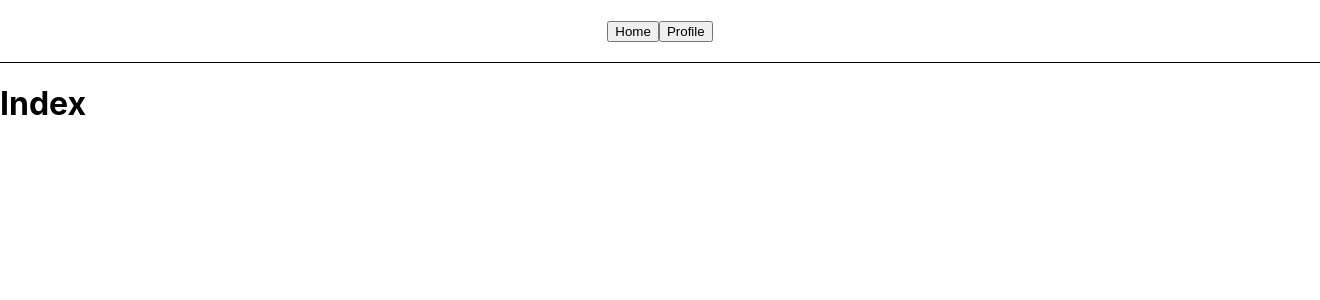
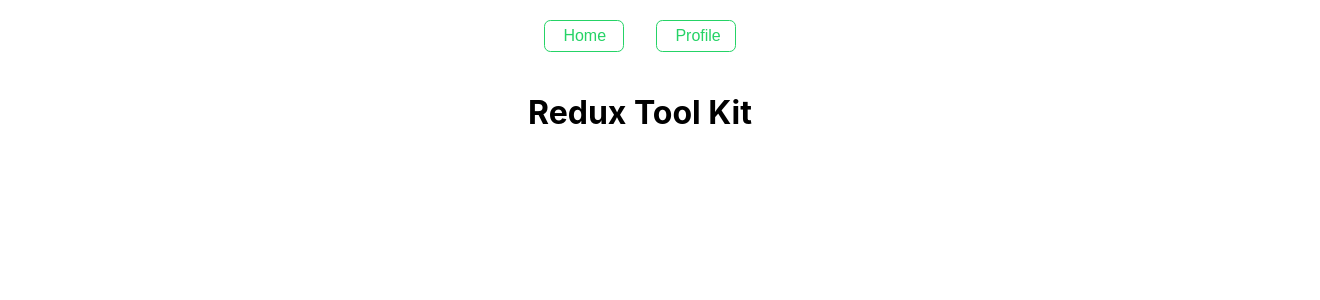
Before and after one commit to AriAgress/redux-toolkit, a React (Create React App) app: page / in a window 1280 px wide. Shown: the top 300 px of the page, 1320 px wide, since content can reach past the window. Built offline with nearby package versions, Linux system fonts and the light colour scheme.

Commit message:
Add(App.css): Styled home/profil button

```diff
--- a/package.json
+++ b/package.json
@@ -9,6 +9,7 @@
     "@testing-library/user-event": "^13.5.0",
     "react": "^18.2.0",
     "react-dom": "^18.2.0",
+    "react-icons": "^4.4.0",
     "react-redux": "^8.0.2",
     "react-scripts": "5.0.1",
     "web-vitals": "^2.1.4"
--- a/src/App.css
+++ b/src/App.css
@@ -1,26 +1,103 @@
-.header {
-  padding: 20px;
-  border-bottom: solid 1px black;
+.app {
+  width: min(100% - 2rem, 960px);
+  margin-inline: auto;
+}
+
+/* Header */
+
+.header-button {
+  background-color: #fff;
+  border: 1px solid #25d366;
+  padding: 5px;
+  position: relative;
+  width: 5em;
+  height: 2em;
+  transition: 0.5s;
+  font-size: 16px;
+  border-radius: 0.4em;
+  margin: 0em 1em;
+}
+
+.button-name {
+  position: absolute;
+  top: 0.4em;
+  left: 1.15em;
+  margin: 0;
+  padding: 0;
+  transition: 0.5s;
+  color: #25d366;
+}
+
+.icon {
+  position: absolute;
+  top: 0.45em;
+  right: 0.3em;
+  margin: 0;
+  padding: 0;
+  opacity: 0;
+  transition: 0.5s;
+  height: 1em;
+  color: #fff;
+}
+
+.header-button:hover .button-name {
+  left: 0.5em;
+  color: #fff;
+}
+
+.header-button:hover .icon {
+  opacity: 1;
+}
+
+.header-button:hover {
+  background-color: #25d366;
+}
+
+.header-wrapper {
+  display: flex;
+  justify-content: center;
+}
+
+.header-body {
+  margin: 20px 0px;
+}
+
+/* Home */
+
+.home {
+  text-align: center;
+}
+
+/* Modal */
+
+.modal-wrapper {
   width: 100%;
-  text-align: center;
-  margin-bottom: 20px;
+  height: 100%;
+  background: rgba(0, 0, 0, 0.8);
+  top: 0;
+  left: 0;
+  position: fixed;
+  display: flex;
+  justify-content: center;
+  align-items: center;
+  z-index: 10;
 }
 
 .modal-container {
-  position: fixed;
-  top: 0;
-  left: 0;
   display: flex;
-  width: 100%;
-  height: 100vh;
-  justify-content: center;
+  flex-flow: column;
+  position: relative;
   align-items: center;
-  background-color: rgba(0, 0, 0, 0.5);
+  background: #f5f5f5;
+  border-radius: 15px;
+  z-index: 10;
 }
 
 .modal-content {
-  background-color: white;
-  border: solid 1px black;
-  padding: 15px;
-  border-radius: 5px;
+  padding: 20px 40px;
 }
+
+.close-button {
+  position: relative;
+  left: 100%;
+}
--- a/src/App.js
+++ b/src/App.js
@@ -9,7 +9,7 @@
   console.log("State", index);
 
   return (
-    <div className="App">
+    <div className="app">
       <Header />
       {index.screen === "home" ? <Index /> : <Profile />}
     </div>
--- a/src/Screens/Index/Index.js
+++ b/src/Screens/Index/Index.js
@@ -1,7 +1,7 @@
 const Index = () => {
   return (
-    <div>
-      <h1>Index</h1>
+    <div className="home">
+      <h1>Redux Tool Kit</h1>
     </div>
   );
 };
--- a/src/commons/Header.js
+++ b/src/commons/Header.js
@@ -1,13 +1,31 @@
 import { useDispatch } from "react-redux";
 import { setScreen } from "../Screens/Index/indexSlice";
+import { AiOutlineHome } from "react-icons/ai";
+import { CgProfile } from "react-icons/cg";
 
 const Header = () => {
   const dispatch = useDispatch();
 
   return (
-    <div className="header">
-      <button onClick={() => dispatch(setScreen("home"))}>Home</button>
-      <button onClick={() => dispatch(setScreen("profile"))}>Profile</button>
+    <div className="header-wrapper">
+      <div className="header-body">
+        <button
+          onClick={() => dispatch(setScreen("home"))}
+          className="header-button">
+          <p className="button-name">Home</p>
+          <div className="icon">
+            <AiOutlineHome />
+          </div>
+        </button>
+        <button
+          onClick={() => dispatch(setScreen("profile"))}
+          className="header-button">
+          <p className="button-name">Profile</p>
+          <div className="icon">
+            <CgProfile />
+          </div>
+        </button>
+      </div>
     </div>
   );
 };
--- a/src/commons/Modal.js
+++ b/src/commons/Modal.js
@@ -12,10 +12,8 @@
   };
 
   return (
-    <>
-      <div
-        className="modal-container"
-        style={{ backgroundColor: "black", height: "200px", width: "200px" }}>
+    <div className="modal-wrapper">
+      <div className="modal-container">
         <div className="modal-content">
           <button className="close-button" onClick={closeModal}>
             X
@@ -24,7 +22,7 @@
           <CommentForm />
         </div>
       </div>
-    </>
+    </div>
   );
 };
 
```
Also changed, not shown: 1 other file (tests, documents, lock files or other folders).
